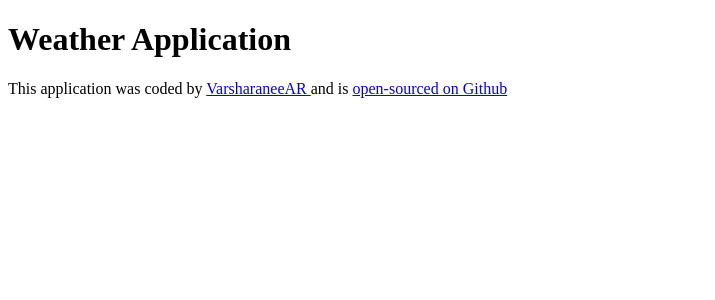
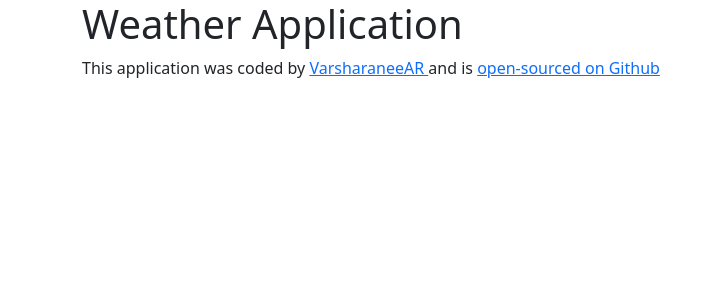
Before and after one commit to VarsharaneeAR/react-weather-forecast-app, a React (Create React App) app: page / in a window 1280 px wide. Shown: the top 300 px of the page, without its empty margins (0-715 px from the left). Built offline with nearby package versions, Linux system fonts and the light colour scheme.

Commit message:
bootstrap installed

```diff
--- a/package.json
+++ b/package.json
@@ -6,6 +6,7 @@
     "@testing-library/jest-dom": "^5.16.5",
     "@testing-library/react": "^13.4.0",
     "@testing-library/user-event": "^13.5.0",
+    "bootstrap": "^5.2.2",
     "react": "^18.2.0",
     "react-dom": "^18.2.0",
     "react-scripts": "5.0.1",
--- a/src/App.js
+++ b/src/App.js
@@ -4,13 +4,15 @@ import './App.css';
 export default function App() {
   return (
     <div className="App">
+
+     <div className="container">
      <h1>Weather Application </h1>
-
      <footer>
       This application was coded by <a href="https://www.shecodes.io/graduates/21150-varsharanee-roopun" target="_blank"> VarsharaneeAR  </a> and is {""}
      <a href="https://github.com/VarsharaneeAR/react-weather-forecast-app" target="_blank">open-sourced on Github</a>
 
     </footer>
     </div>
+    </div>
   );
 }
--- a/src/index.js
+++ b/src/index.js
@@ -1,4 +1,5 @@
 import React from 'react';
+import 'bootstrap/dist/css/bootstrap.css';
 import ReactDOM from 'react-dom/client';
 import './index.css';
 import App from './App';
```
Also changed, not shown: 1 other file (tests, documents, lock files or other folders).
